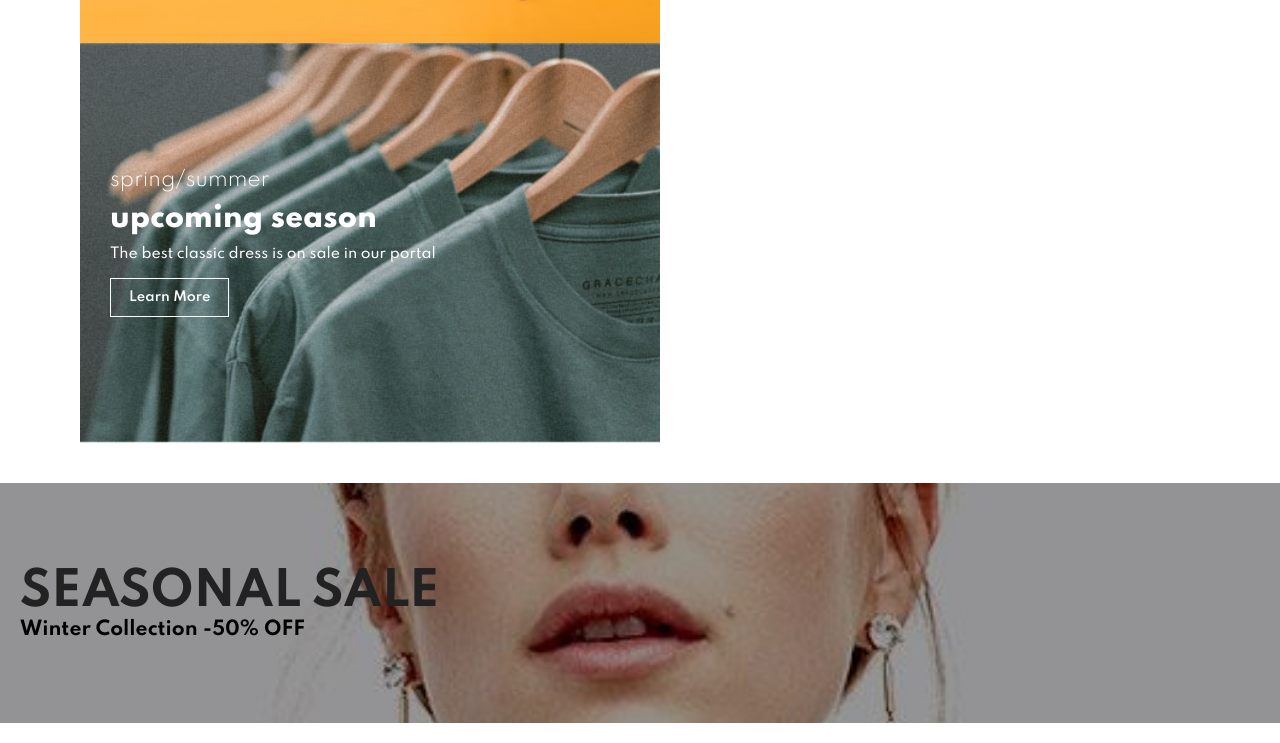
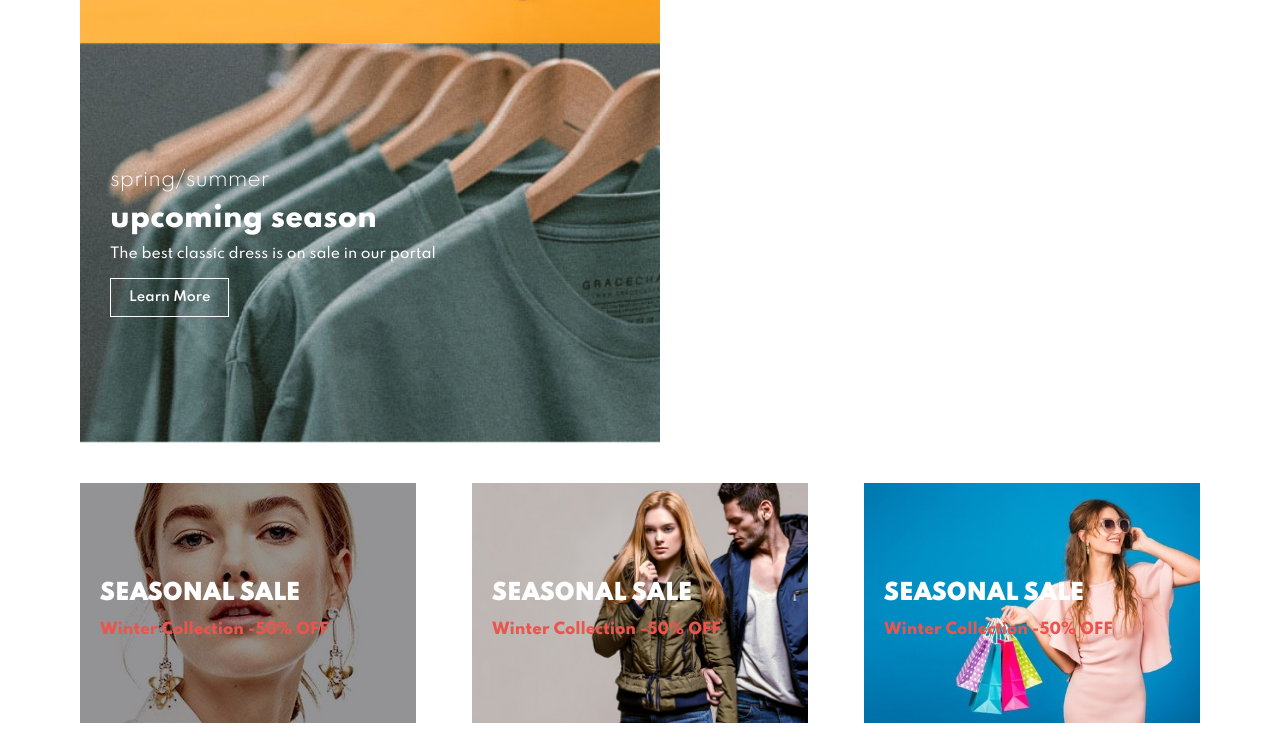
Before and after one commit to arshadhossainoh/LauraEcom, a plain HTML site: page index.html in a window 1280 px wide. Shown: the part 3779-4522 px from the top of the page. Drawn offline with Linux system fonts and the light colour scheme.

Commit message:
worked on banner

```diff
--- a/index.html
+++ b/index.html
@@ -362,6 +362,14 @@
         <h2>SEASONAL SALE</h2>
         <h3>Winter Collection -50% OFF</h3>
       </div>
+      <div class="banner-box banner-box2">
+        <h2>SEASONAL SALE</h2>
+        <h3>Winter Collection -50% OFF</h3>
+      </div>
+      <div class="banner-box banner-box3">
+        <h2>SEASONAL SALE</h2>
+        <h3>Winter Collection -50% OFF</h3>
+      </div>
     </section>
 
     <script src="script.js"></script>
--- a/style.css
+++ b/style.css
@@ -356,6 +356,13 @@ body {
   border: 1px solid #088178;
 }
 
+#banner3 {
+  display: flex;
+  justify-content: space-between;
+  flex-wrap: wrap;
+  padding: 0 80px;
+}
+
 #banner3 .banner-box {
   display: flex;
   flex-direction: column;
@@ -370,3 +377,23 @@ body {
   padding: 20px;
   margin-bottom: 20px;
 }
+
+#banner3 .banner-box2 {
+  background-image: url("img/banner/b4.jpg");
+}
+
+#banner3 .banner-box3 {
+  background-image: url("img/banner/b18.jpg");
+}
+
+#banner3 h2 {
+  color: #fff;
+  font-weight: 900;
+  font-size: 22px;
+}
+
+#banner3 h3 {
+  color: #ec544e;
+  font-weight: 800;
+  font-size: 15px;
+}
```
